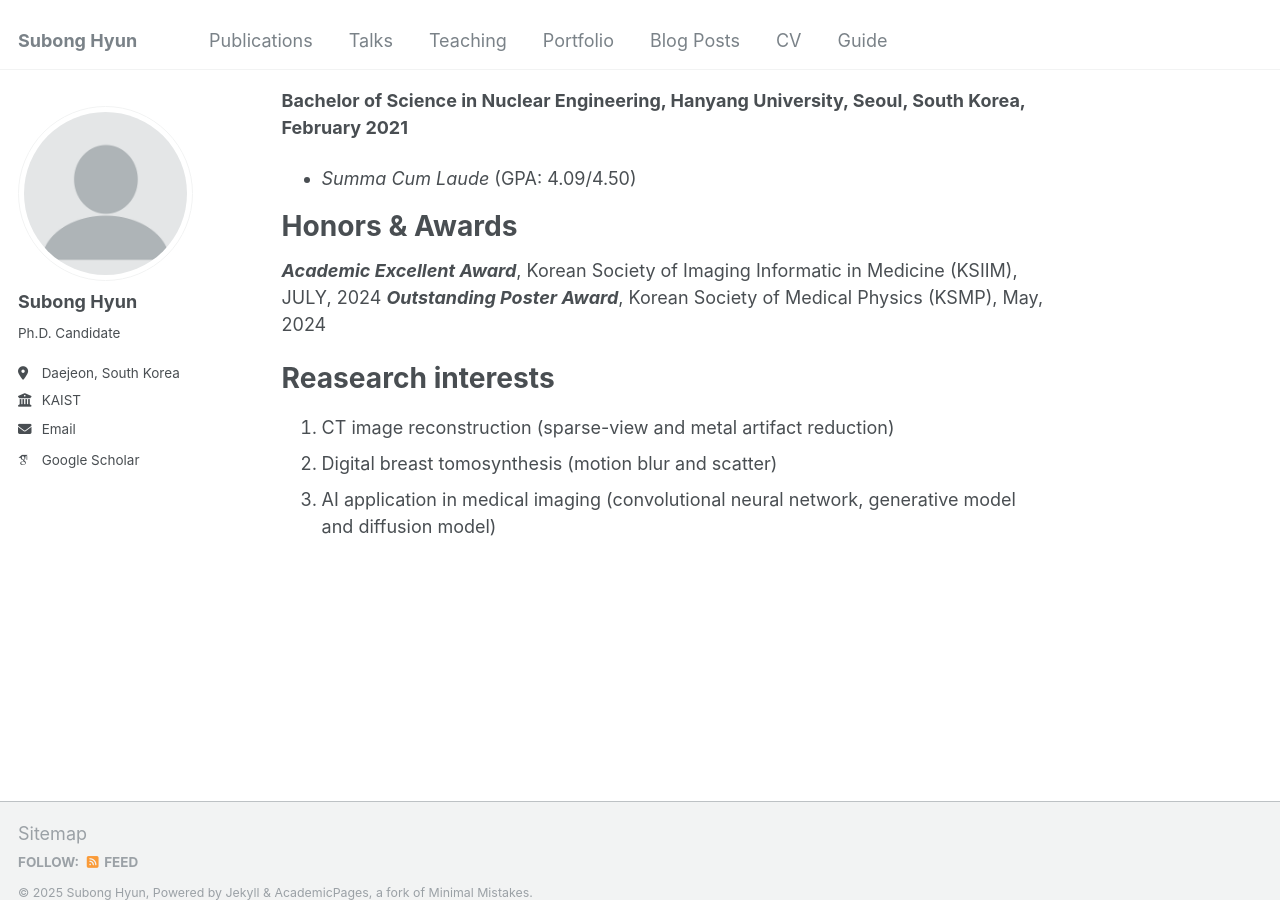
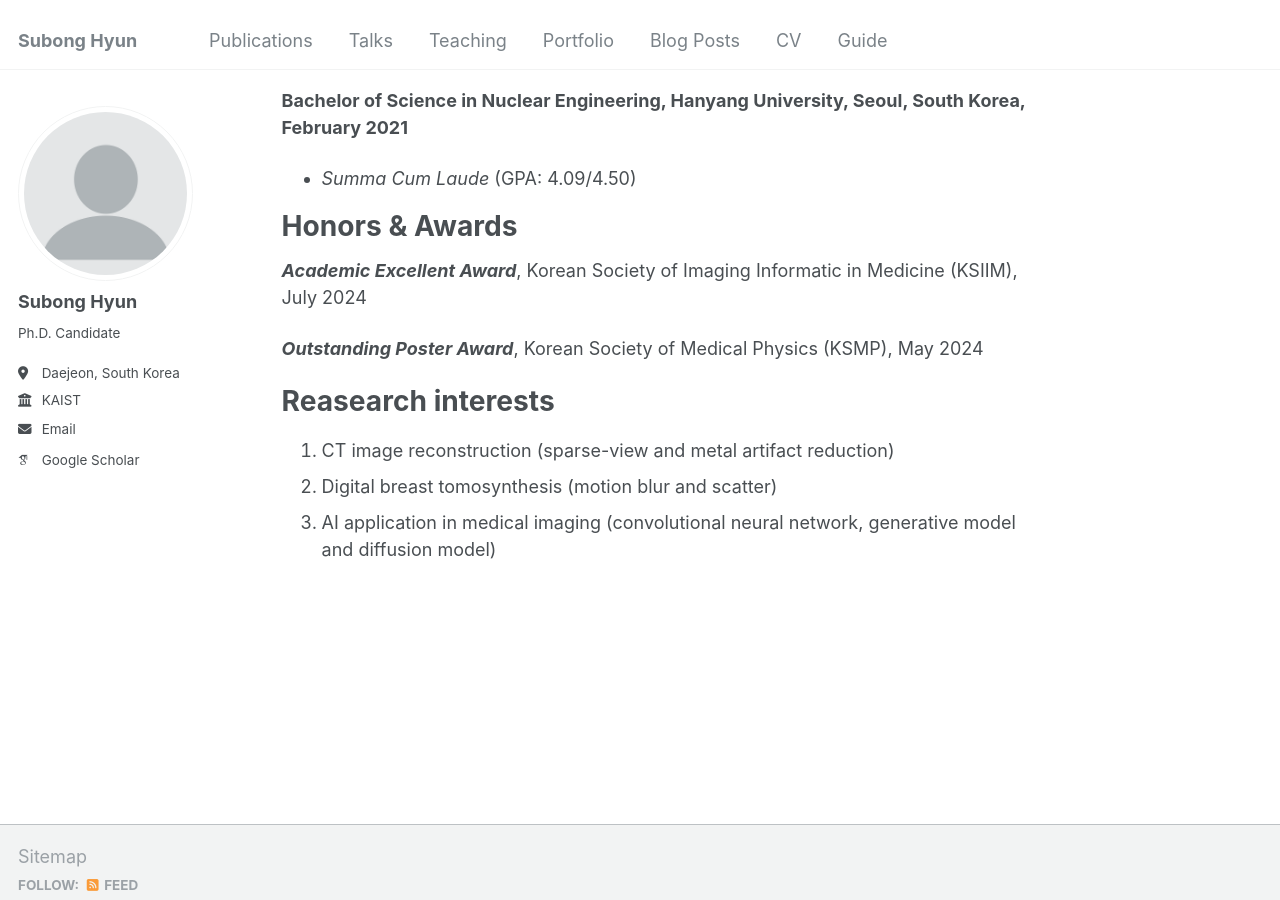
Before and after one commit to SubongHyun/subonghyun.github.io, a Jekyll site: the page built from _pages/about.md, in a window 1280 px wide and 900 px high, scrolled down 602 px. Built offline with Jekyll 4.4.1, drawn with Linux system fonts in a browser that asks for light colours; some web fonts are replaced.

```diff
--- a/_pages/about.md
+++ b/_pages/about.md
@@ -23,8 +23,9 @@ Education
 
 Honors & Awards
 ======
-_**Academic Excellent Award**_, Korean Society of Imaging Informatic in Medicine (KSIIM), JULY, 2024
-_**Outstanding Poster Award**_, Korean Society of Medical Physics (KSMP), May, 2024
+_**Academic Excellent Award**_, Korean Society of Imaging Informatic in Medicine (KSIIM), July 2024
+
+_**Outstanding Poster Award**_, Korean Society of Medical Physics (KSMP), May 2024
 
 Reasearch interests
 ======
```
